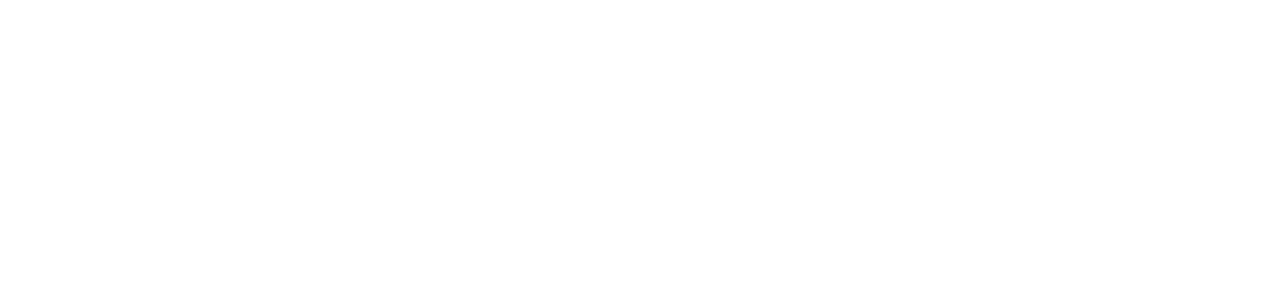
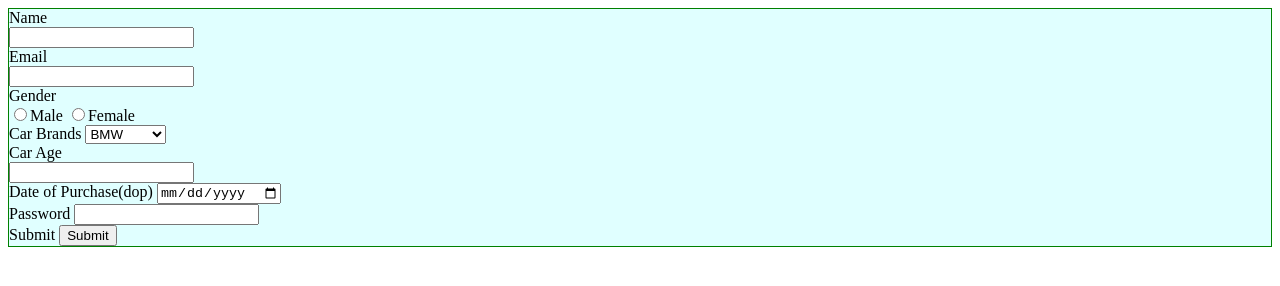
Before and after one commit to acciojob/car-insurance-form-Sidd444, a website: page main.html in a window 1280 px wide. Drawn offline with Linux system fonts and the light colour scheme.

Commit message:
created a submission

```diff
--- a/main.html
+++ b/main.html
@@ -7,6 +7,54 @@
 </head>
 
 <body>
+	<div>
+		<label>
+			Name <br>
+			<input type="text" id="name" required>
+		</label>
+		<br>
+		<label>
+			Email <br>
+			<input type="email" id="email" required>
+		</label>
+		<br>
+		<label>
+			Gender <br>
+			<label>
+				<input name="gender" type="radio" required>Male
+			</label>
+			<label>
+				<input name="gender" type="radio" required>Female
+			</label>
+		</label>
+		<br>
+		<label>
+			Car Brands
+			<select id="cars">
+				<option>BMW</option>
+				<option>Audi</option>
+				<option>Mercedes</option>
+			</select>
+		</label>
+		<br>
+		<label>
+			Car Age<br>
+			<input type="number" id="carage" required>
+		</label>
+		<br>
+		<label>
+			Date of Purchase(dop)
+			<input type="date" id="dop" required>
+		</label>
+		<br>
+		<label>
+			Password
+			<input type="password" id="password" required>
+		</label>
+		<br>
+		<label for="submit">Submit
+		<button type="submit">Submit</button></label>
+	</div>
 	<!-- the entire body must be written by student -->
     <script type="text/javascript" src="./script.js">
 </script>
--- a/styles.css
+++ b/styles.css
@@ -1,2 +1,6 @@
 
 /* Your CSS Code here. */
+div{
+	background-color:lightcyan;
+	border:1px solid green;
+}
```
